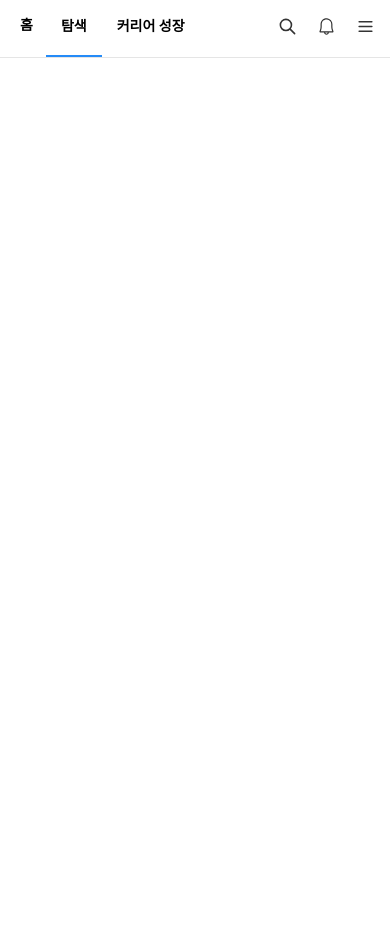
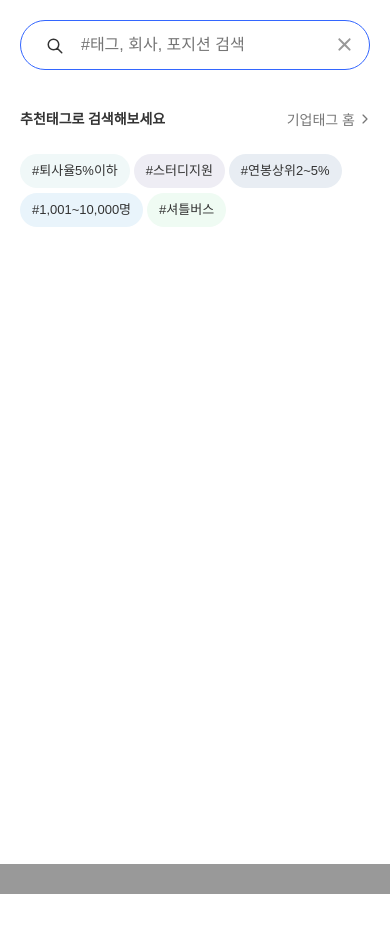
Before and after one commit to NariP/GNB, a React (Create React App) app: page / in a window 390 px wide. Both pictures are taken after a click on the button 287 px from the left and 27 px from the top of the page. Shown: the top 932 px of the page. Built offline with nearby package versions, Linux system fonts and the light colour scheme.

Commit message:
gnb-9: 스타일링 ( NavSearchBox, RecommendedTagsBox )

```diff
--- a/src/components/In_NavBar/NavAsideMenu.js
+++ b/src/components/In_NavBar/NavAsideMenu.js
@@ -1,16 +1,24 @@
 import React from 'react';
+import PropTypes from 'prop-types';
 import '../../style/NavAsideMenu.scss';
 import { HiOutlineSearch, HiOutlineMenu } from 'react-icons/hi';
 import { VscBell } from 'react-icons/vsc';
 import { AlarmPopUp, ProfilePopUp } from './In_NavAsideMenu';
 
-function NavAsideMenu(props) {
+NavAsideMenu.prototype = {
+	showSearchBox: PropTypes.func, // () => void
+};
+
+function NavAsideMenu({ showSearchBox }) {
 	return (
 		<aside>
 			<ul className='navAsideMenu'>
 				<li className='iconBtn'>
 					<button>
-						<HiOutlineSearch className='searchIcon' />
+						<HiOutlineSearch
+							className='searchIcon'
+							onClick={showSearchBox}
+						/>
 					</button>
 				</li>
 				<li className='iconBtn'>
--- a/src/components/In_NavBar/NavSearchBox.js
+++ b/src/components/In_NavBar/NavSearchBox.js
@@ -1,20 +1,42 @@
-import React from 'react';
+import React, { useState } from 'react';
+import PropTypes from 'prop-types';
+import { HiOutlineSearch } from 'react-icons/hi';
+import { IoIosClose } from 'react-icons/io';
+import '../../style/NavSearchBox.scss';
+import RecommendedTagsBox from './RecommendedTagsBox';
 
-function NavSearchBox(props) {
+NavSearchBox.prototype = {
+	hideSearchBox: PropTypes.func, // () => void
+};
+function NavSearchBox({ hideSearchBox }) {
+	const [recommendedTagsBoxState, setRecommendedTagsBoxState] =
+		useState(true);
 	return (
-		<div style={{ display: 'none' }}>
+		<div className='navSearchBox'>
 			<div>
 				<form role='presentation' action='.'>
 					<input
 						type='search'
+						name='searchInput'
 						placeholder='#태그, 회사, 포지션 검색'
+						autoFocus
 						autoComplete='off'
-						value='value'
-						readOnly
+						onChange={(e) =>
+							e.target.value.length > 0
+								? setRecommendedTagsBoxState(false)
+								: setRecommendedTagsBoxState(true)
+						}
 					/>
-					<span>svg(_search)</span>
-					<button type='button'>svg(_reset_x)</button>
+					<HiOutlineSearch className='searchIcon' />
+					<button type='button' onClick={hideSearchBox}>
+						<IoIosClose />
+					</button>
 				</form>
+				{/*검색창 하단*/}
+				{recommendedTagsBoxState && <RecommendedTagsBox />}
+				{recommendedTagsBoxState && (
+					<div className='blackOverlay'></div>
+				)}
 			</div>
 		</div>
 	);
--- a/src/components/In_NavBar/RecommendedTagsBox.js
+++ b/src/components/In_NavBar/RecommendedTagsBox.js
@@ -1,17 +1,36 @@
 import React from 'react';
+import { IoIosArrowForward } from 'react-icons/io';
+import '../../style/RecommendedTagsBox.scss';
 
 function RecommendedTagsBox(props) {
 	return (
-		<div style={{ display: 'none' }}>
+		<div className='recommendedTagsBox'>
 			<div className='container' role='presentation'>
 				<h4>추천태그로 검색해보세요</h4>
-				<a href='/'>기업태그 홈 이동하기 svg(_right_arrow_>)</a>
+				<a href='/' className='bigCompanyTag'>
+					기업태그 홈 이동하기
+					<IoIosArrowForward />
+				</a>
+				<a href='/' className='smallCompanyTag'>
+					기업태그 홈
+					<IoIosArrowForward />
+				</a>
 				<ul>
-					<li>#보육시설</li>
-					<li>#퇴사율5%이하</li>
-					<li>#안마의자</li>
-					<li>#사내카페</li>
-					<li>#연봉상위2~5%</li>
+					<li>
+						<button>#퇴사율5%이하</button>
+					</li>
+					<li>
+						<button>#스터디지원</button>
+					</li>
+					<li>
+						<button>#연봉상위2~5%</button>
+					</li>
+					<li>
+						<button>#1,001~10,000명</button>
+					</li>
+					<li>
+						<button>#셔틀버스</button>
+					</li>
 				</ul>
 			</div>
 		</div>
--- a/src/components/NavBar.js
+++ b/src/components/NavBar.js
@@ -4,24 +4,35 @@ import {
 	NavAsideMenu,
 	NavMainMenu,
 	NavSearchBox,
-	RecommendedTagsBox,
 	TextLogo,
 } from './In_NavBar';
 import '../style/NavBar.scss';
 
 function NavBar(props) {
 	const [isHover, setIsHover] = useState(false);
+	const [searchBoxState, setSearchBoxState] = useState(false);
 	const showDropDownMenu = () => {
 		setIsHover(true);
 	};
 	const hideDropDownMenu = () => {
 		setIsHover(false);
 	};
+	const showSearchBox = () => {
+		setSearchBoxState(true);
+	};
+	const hideSearchBox = () => {
+		setSearchBoxState(false);
+	};
+	const onClickHandler = (e) => {
+		hideDropDownMenu();
+		searchBoxState && e.target.name !== 'searchInput' && hideSearchBox();
+	};
+
 	return (
 		<header
 			className={`${isHover && 'noBoxShadow'}`}
 			role='presentation'
-			onClick={hideDropDownMenu}
+			onClick={(e) => onClickHandler(e)}
 		>
 			<div className='mediaDiv' role='presentation'>
 				<nav>
@@ -37,13 +48,11 @@ function NavBar(props) {
 						showDropDownMenu={showDropDownMenu}
 						hideDropDownMenu={hideDropDownMenu}
 					/>
-					<NavAsideMenu />
+					<NavAsideMenu showSearchBox={showSearchBox} />
 				</nav>
 			</div>
 			{/*검색창*/}
-			<NavSearchBox />
-			{/*검색창 하단*/}
-			<RecommendedTagsBox />
+			{searchBoxState && <NavSearchBox hideSearchBox={hideSearchBox} />}
 		</header>
 	);
 }
--- a/src/index.scss
+++ b/src/index.scss
@@ -2,6 +2,10 @@
   margin: 0;
   font-size: 1em;
   font-weight: normal;
+}
+
+* {
+  box-sizing: border-box;
 }
 
 body {
@@ -37,9 +41,10 @@ button {
   cursor: pointer;
 }
 
-input {
+input, input:focus {
   border: none;
   outline-style: none;
+  box-shadow: none;
 }
 
 ul {
@@ -63,3 +68,9 @@ h3 {
 h4 {
   @include reset_h();
 }
+
+form {
+  margin: 0;
+  padding: 0;
+  border: 0;
+}
--- a/src/style/NavBar.scss
+++ b/src/style/NavBar.scss
@@ -10,7 +10,7 @@ header {
     box-shadow: none;
   }
 
-  & > div {
+  & > div:first-child {
     position: relative;
     max-width: 1060px;
     margin: 0 auto;
@@ -27,17 +27,17 @@ header {
 }
 
 @media only screen and (min-width: 1200px) {
-  .mediaDiv, .container {
+  .mediaDiv, .container, .recommendedTagsBox .container {
     width: 87.72%;
   }
 }
 @media only screen and (min-width: 992px) and (max-width: 1199px) {
-  .mediaDiv, .container {
+  .mediaDiv, .container, .navSearchBox > div ,.recommendedTagsBox .container {
     width: 90%;
   }
 }
 @media only screen and (min-width: 768px) and (max-width: 991px) {
-  .mediaDiv, .container {
+  .mediaDiv, .container, .navSearchBox > div, .recommendedTagsBox .container {
     width: 90%;
   }
 }
@@ -89,4 +89,46 @@ header {
   .dropDownMenu {
     display: none !important;
   }
+
+  .navSearchBox > div {
+    width: 100%;
+    padding: 20px
+  }
+  .navSearchBox form button {
+    display: block !important;
+  }
+  .recommendedTagsBox {
+    height: calc(100% - 50px);
+    background: #fff;
+    overflow-y: auto;
+  }
+  .recommendedTagsBox .container {
+    padding: 38px 20px 20px;
+
+    // 기업 태그 홈
+   .bigCompanyTag {
+     display: none;
+    }
+    .smallCompanyTag {
+      display: block;
+    }
+
+  }
+  .recommendedTagsBox .container ul {
+    padding: 20px 0 40px;
+    & li {
+      font-size: 16px;
+      margin-bottom: 0;
+    }
+    & li:nth-child(n+2):nth-child(-n+5) {
+    margin-left: 0;
+  }
+    & li button {
+      margin: 5px 4px 0 0;
+      font-size: 13px;
+      padding: 0 12px;
+      height: 34px;
+      line-height: 34px;
+    }
+  }
 }
--- /dev/null
+++ b/src/style/NavSearchBox.scss
@@ -0,0 +1,88 @@
+@import 'colors';
+.navSearchBox {
+  position: absolute;
+  left: 0;
+  top: 0;
+  width: 100%;
+  background: #fff;
+
+  & > div {
+    background: inherit;
+    width: inherit;
+    max-width: 1060px;
+    margin: 0 auto;
+    padding: 30px 0 100px;
+    position: relative;
+
+    form {
+      position: relative;
+    }
+    // input reset Btn
+    form button {
+      display: none;
+      position: absolute;
+      background: none;
+      cursor: pointer;
+      font-size: 33px;
+      right: 7px;
+      top: -7px;
+      width: 50px;
+      height: 50px;
+      color: $menu-light-gray;
+      padding: 15px;
+    }
+
+    form input {
+      height: 50px;
+      line-height: 50px;
+      width: 100%;
+      margin: 0;
+      padding: 0 36px 0 60px;
+      border: 1px solid #f2f4f7;
+      border-radius: 25px;
+      font-size: 16px;
+      font-weight: 400;
+      color: #767676;
+      background-color: #f2f4f7;
+      overflow: hidden;
+      text-overflow: ellipsis;
+      white-space: nowrap;
+
+      &:focus {
+        border: 1px solid #36f;
+        color: $normal-text-black;
+        background: #ffffff;
+      }
+
+      // remove Chrome default x Icon
+      &[type="search"]::-webkit-search-decoration,
+      &[type="search"]::-webkit-search-cancel-button,
+      &[type="search"]::-webkit-search-results-button,
+      &[type="search"]::-webkit-search-results-decoration {
+        display: none;
+      }
+    }
+
+    .searchIcon {
+      position: absolute;
+      top: 26px;
+      left: 20px;
+      transform: translateY(-50%);
+      color: $normal-text-black;
+      width: 18px;
+      height: 18px;
+      margin: 0 16px 0 6px;
+    }
+  }
+  .blackOverlay {
+    content: '';
+    display: block;
+    position: fixed;
+    top: 50px;
+    left: 0;
+    width: 100%;
+    height: 100%;
+    background: rgba(0,0,0,.4);
+    z-index: -1;
+  }
+}
--- /dev/null
+++ b/src/style/RecommendedTagsBox.scss
@@ -0,0 +1,98 @@
+@import 'colors';
+@mixin hoverBlackTrans ($color) {
+  background: $color;
+
+  &:hover {
+    background: mix($color, #000, 95%)
+  }
+}
+.recommendedTagsBox {
+  position: fixed;
+  left: 0;
+  right: 0;
+  background: #fff;
+
+  .container {
+    position: relative;
+    margin: 0 auto;
+    padding: 48px 0 0;
+    max-width: 1060px;
+  }
+
+  h4 {
+    display: inline-block;
+    font-size: 14px;
+    line-height: 20px;
+    font-weight: 600;
+    color: $normal-text-black;
+  }
+
+    a {
+      position: relative;
+      top: 2px;
+      left: 2px;
+      float: right;
+      font-size: 14px;
+      font-weight: 400;
+      line-height: 20px;
+      color: #767676;
+
+      & svg {
+        position: relative;
+        top: 1px;
+        margin-left: 3px;
+      }
+  }
+
+  .smallCompanyTag {
+    display: none;
+  }
+
+  ul {
+    padding: 20px 0 52px;
+    overflow-x: auto;
+
+    li {
+      float: left;
+      width: auto;
+      position: relative;
+      display: block;
+      font-size: 18px;
+      font-weight: 400;
+      line-height: 35px;
+      color: $normal-text-black;
+
+      &:nth-child(1) button {
+        @include hoverBlackTrans(#f0f8f8);
+      }
+      &:nth-child(2) button {
+        @include hoverBlackTrans(#eeedf4);
+      }
+      &:nth-child(3) button {
+        @include hoverBlackTrans(#e8edf3);
+      }
+      &:nth-child(4) button {
+        @include hoverBlackTrans(#e9f4fb);
+      }
+      &:nth-child(5) button {
+        @include hoverBlackTrans(#effbf3);
+      }
+
+      &:nth-child(n+2):nth-child(-n+5) {
+        margin-left: 10px;
+      }
+    }
+
+    li button {
+      margin-bottom: 0;
+      display: inline-block;
+      height: 50px;
+      line-height: 50px;
+      font-size: 15px;
+      font-weight: inherit;
+      color: inherit;
+      padding: 0 26px;
+      border-radius: 25px;
+    }
+  }
+}
```
Also changed, not shown: src/style/DropDownMenu.scss (+0 -13 lines).
